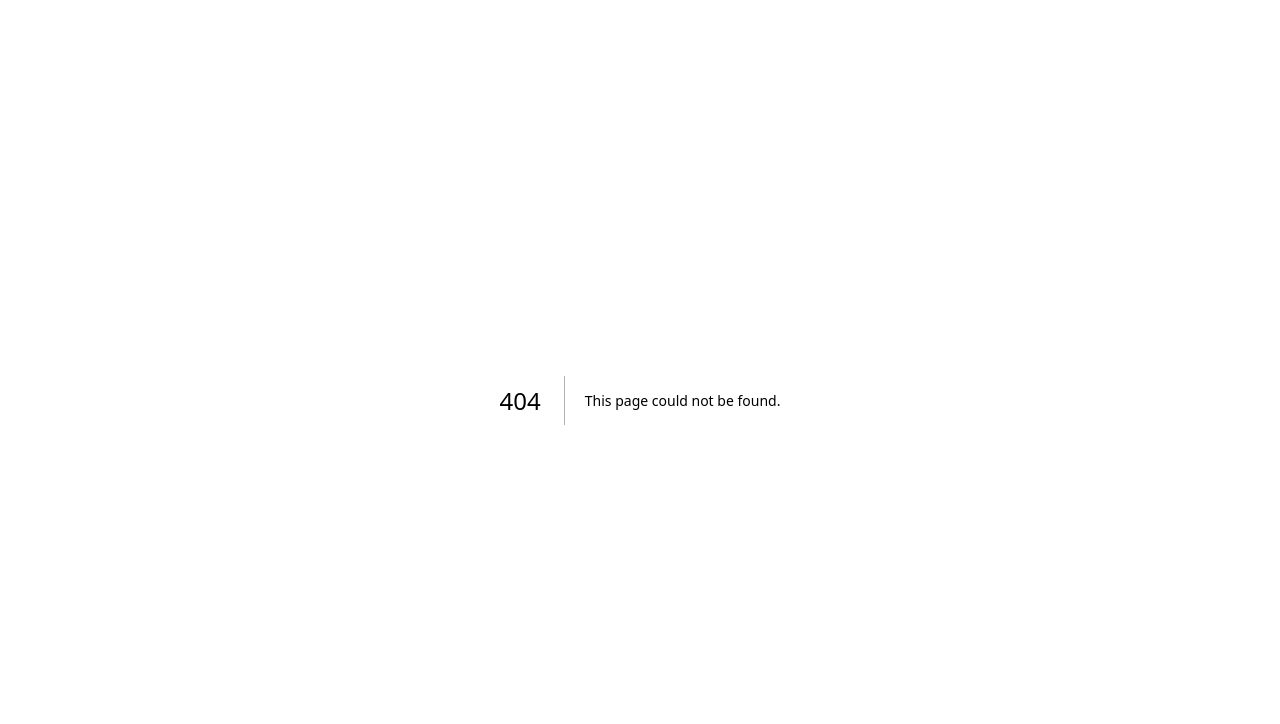
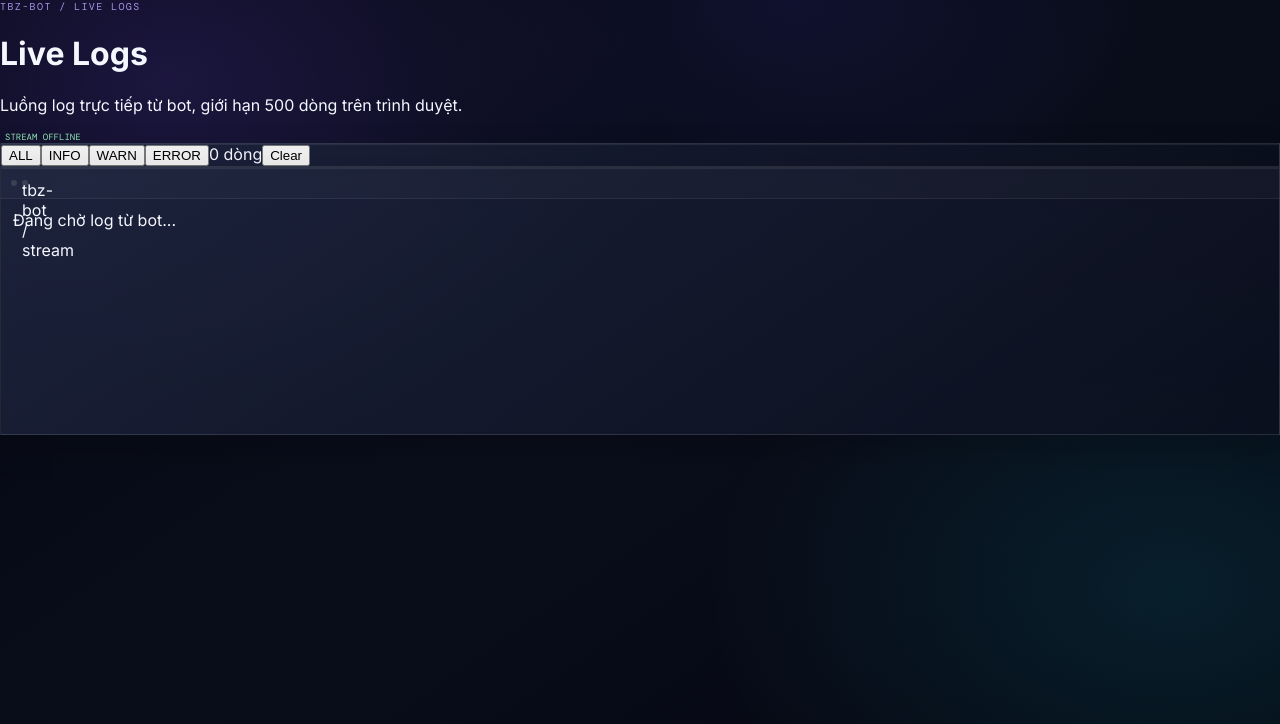
Before and after one commit to Taibui99/Tbz-Bot-Web, a Next.js app: page /logs in a window 1280 px wide. Before the commit this address had no page. Shown: the top 724 px of the page. Built offline with nearby package versions, Linux system fonts and the light colour scheme; no server answers.

Commit message:
feat: add live logs page

```diff
--- /dev/null
+++ b/app/logs/page.tsx
@@ -0,0 +1,42 @@
+"use client";
+
+import { useEffect, useMemo, useRef, useState } from "react";
+
+export default function LogsPage() {
+  const [lines, setLines] = useState<string[]>([]);
+  const [filter, setFilter] = useState("ALL");
+  const [connected, setConnected] = useState(false);
+  const bottom = useRef<HTMLDivElement>(null);
+
+  useEffect(() => {
+    const source = new EventSource("/api/logs");
+    source.onopen = () => setConnected(true);
+    source.onmessage = (event) => setLines((current) => [...current, event.data].slice(-500));
+    source.onerror = () => setConnected(false);
+    return () => source.close();
+  }, []);
+
+  useEffect(() => bottom.current?.scrollIntoView({ behavior: "auto" }), [lines.length]);
+
+  const visible = useMemo(() => filter === "ALL" ? lines : lines.filter((line) => line.toUpperCase().includes(filter)), [lines, filter]);
+
+  return (
+    <main className="page-shell">
+      <div className="page-header">
+        <div><div className="eyebrow">TBZ-BOT / LIVE LOGS</div><h1>Live Logs</h1><p>Luồng log trực tiếp từ bot, giới hạn 500 dòng trên trình duyệt.</p></div>
+        <div className={`status-pill ${connected ? "online" : "offline"}`}><span /> {connected ? "STREAM CONNECTED" : "STREAM OFFLINE"}</div>
+      </div>
+      <section className="glass-card log-toolbar">
+        {['ALL', 'INFO', 'WARN', 'ERROR'].map((item) => <button key={item} className={filter === item ? "filter-btn active" : "filter-btn"} onClick={() => setFilter(item)}>{item}</button>)}
+        <span className="muted">{visible.length} dòng</span><button className="filter-btn clear" onClick={() => setLines([])}>Clear</button>
+      </section>
+      <section className="glass-card terminal-card">
+        <div className="terminal-head"><span className="terminal-dot" /><span>tbz-bot / stream</span></div>
+        <div className="terminal-body">
+          {visible.length === 0 ? <div className="terminal-empty">Đang chờ log từ bot...</div> : visible.map((line, index) => <div className="terminal-line" key={`${index}-${line}`}>{line}</div>)}
+          <div ref={bottom} />
+        </div>
+      </section>
+    </main>
+  );
+}
```
